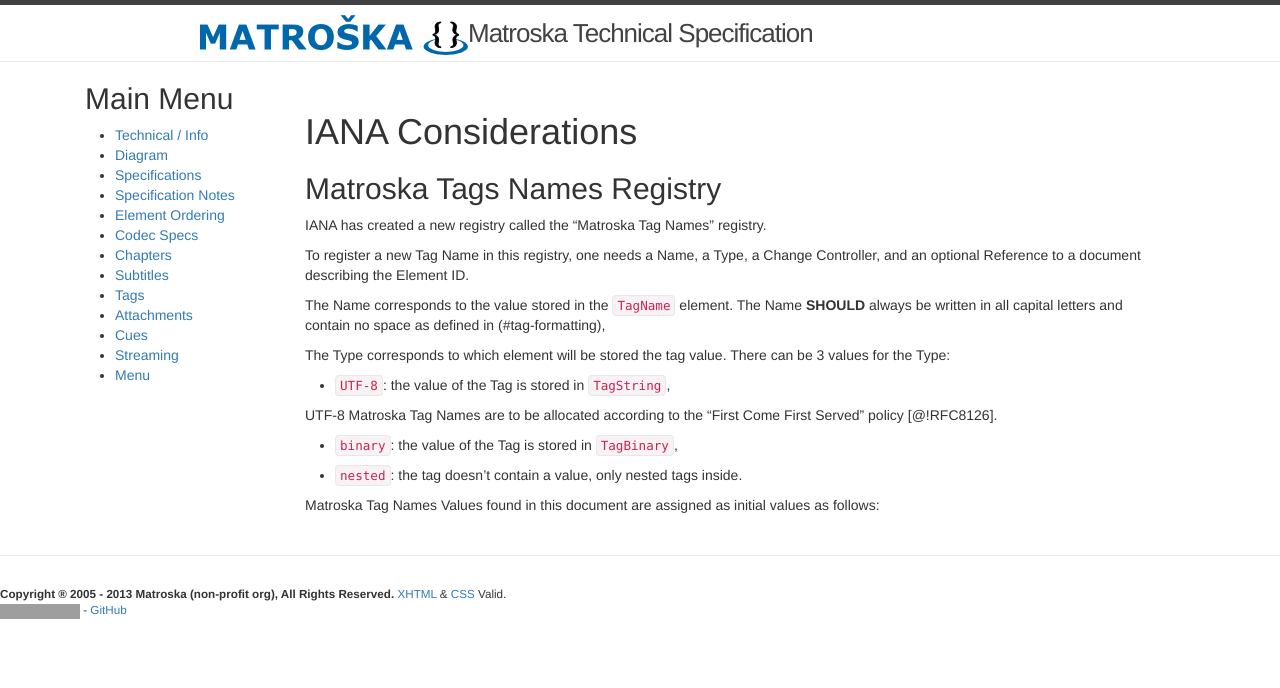
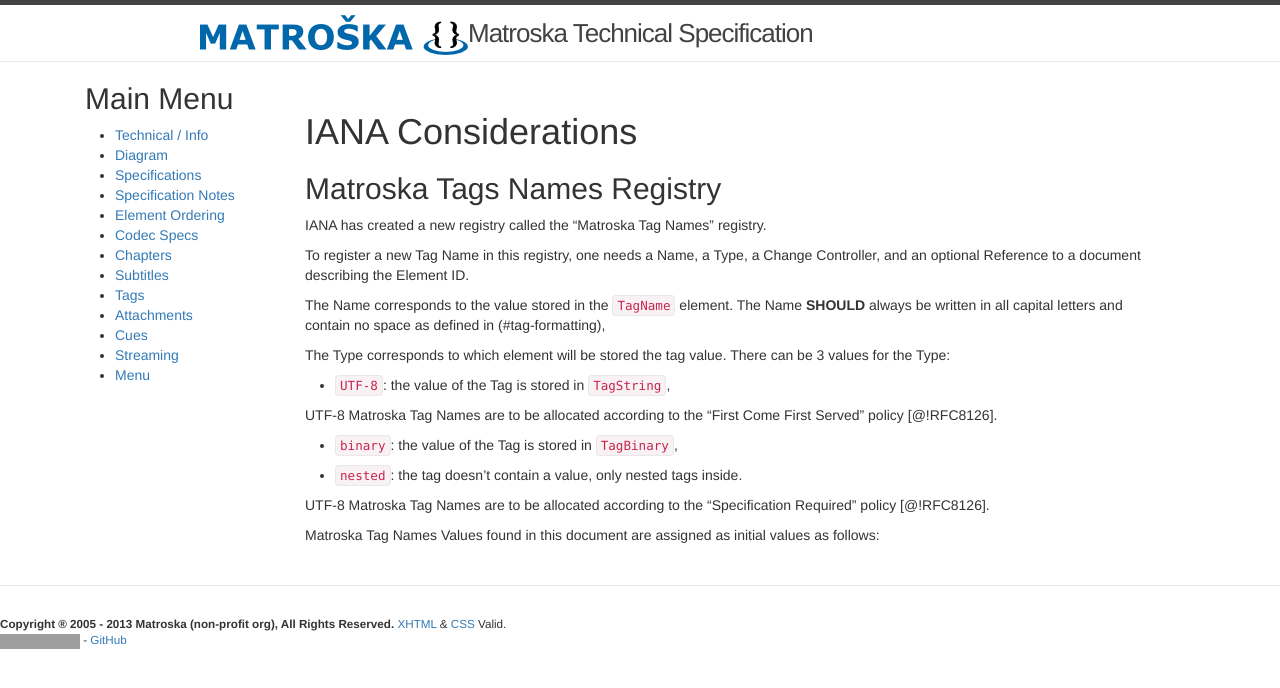
Before and after one commit to ietf-wg-cellar/matroska-specification, a Jekyll site: the page built from tags_iana.md, in a window 1280 px wide. Shown: the top 688 px of the page. Built offline with Jekyll 4.4.1, drawn with Linux system fonts in a browser that asks for light colours; our own code applies the rules of GitHub Pages for plain Markdown files; grey boxes are pictures that could not be loaded.

```diff
--- a/tags_iana.md
+++ b/tags_iana.md
@@ -25,4 +25,6 @@
 
 * `nested`: the tag doesn't contain a value, only nested tags inside.
 
+UTF-8 Matroska Tag Names are to be allocated according to the "Specification Required" policy [@!RFC8126].
+
 Matroska Tag Names Values found in this document are assigned as initial values as follows:
```
